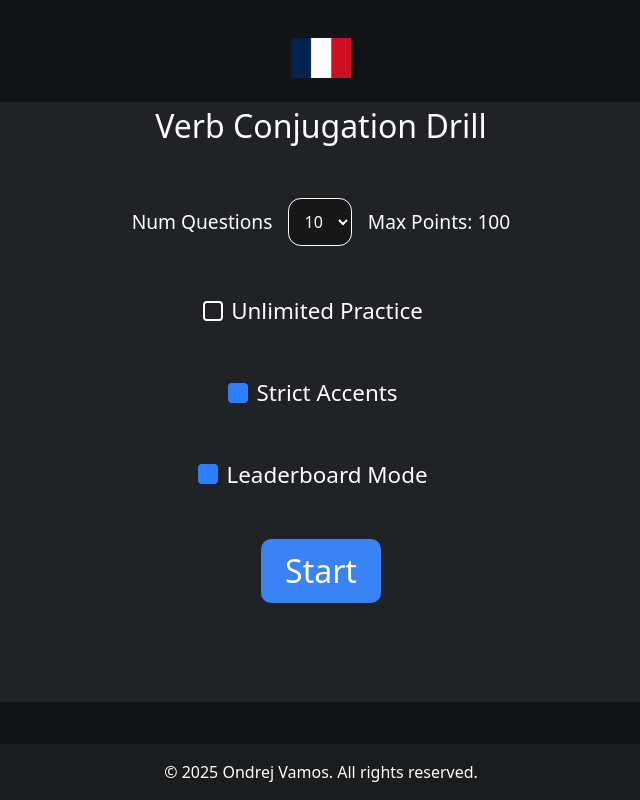
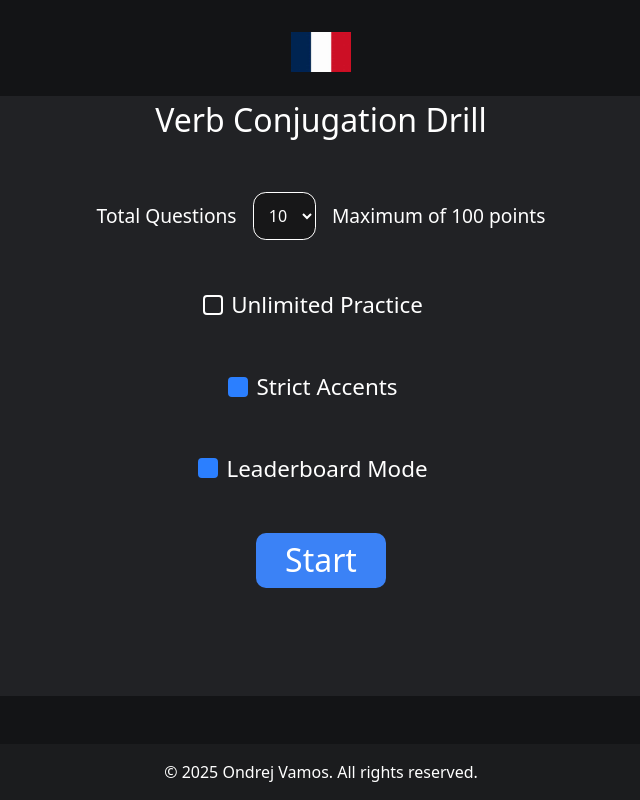
Before and after one commit to Ondrej215/French-Conjugation-Coach, a Next.js app in the folder french-conjugation-coach/: page / in a window 1280 px wide. Shown: the whole page, without its empty margins (319-959 px from the left). Built offline with nearby package versions, Linux system fonts and the light colour scheme.

Commit message:
drill settings ui fix

```diff
--- a/french-conjugation-coach/src/app/globals.css
+++ b/french-conjugation-coach/src/app/globals.css
@@ -25,7 +25,7 @@ p {
 button {
   background-color: #3B82F6;
   border-radius: 10px;
-  padding: 0.5rem 1.5rem;
+  padding: 0.2rem 1.8rem;
   color: white;
 }
 
--- a/french-conjugation-coach/src/app/page.tsx
+++ b/french-conjugation-coach/src/app/page.tsx
@@ -21,9 +21,12 @@ export default function Home() {
 
         <br></br>
 
-        <div className="flex justify-center items-center">
-          <p style={{ fontSize: "1.2rem" }} className="mr-4">Num Questions</p>
+        <div className="flex flex-col sm:flex-row sm:justify-center sm:items-center gap-4 w-full text-white text-[1.2rem]">
+  <div className="flex justify-center">
+    <p>Total Questions</p>
+  </div>
 
+  <div className="flex justify-center">
     <select
       className={styles.dropdown}
       value={selectedNum}
@@ -35,11 +38,15 @@ export default function Home() {
         </option>
       ))}
     </select>
+  </div>
 
-          <span style={{ fontSize: "1.2rem" }} className="ml-4 text-white">
-            Max Points: {(selectedNum-10)*5 + 100}
+  <div className="flex justify-center">
+    <span>
+      Maximum of {(selectedNum - 10) * 5 + 100} points
     </span>
   </div>
+</div>
+
 <br></br>
 
         <label className="flex items-center justify-center text-white text-[1.4rem] mr-4">
--- a/french-conjugation-coach/src/app/styles.module.css
+++ b/french-conjugation-coach/src/app/styles.module.css
@@ -25,5 +25,5 @@
 }
 
 .wrapper {
-    margin-top: -30px;
+    margin-top: -4.5vh;
 }
```
Lines whose indentation alone changed are shown as unchanged.
